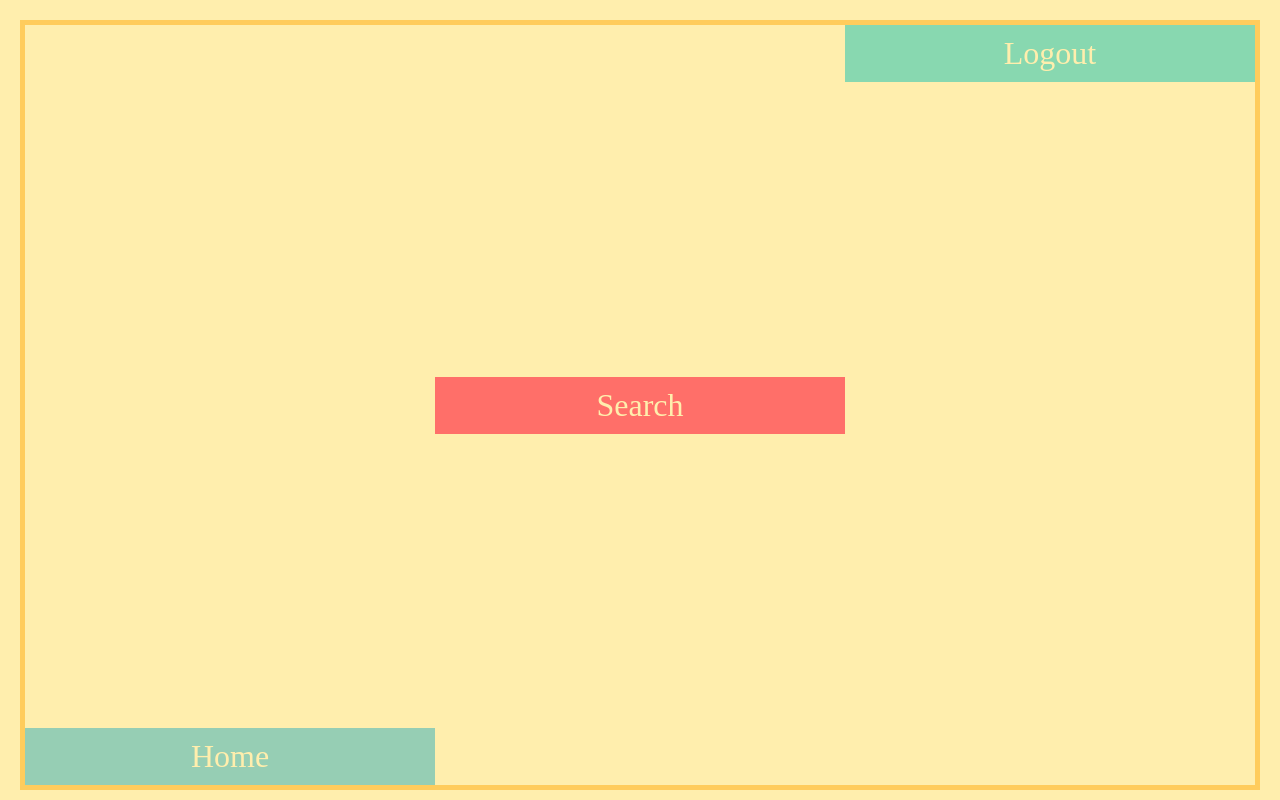
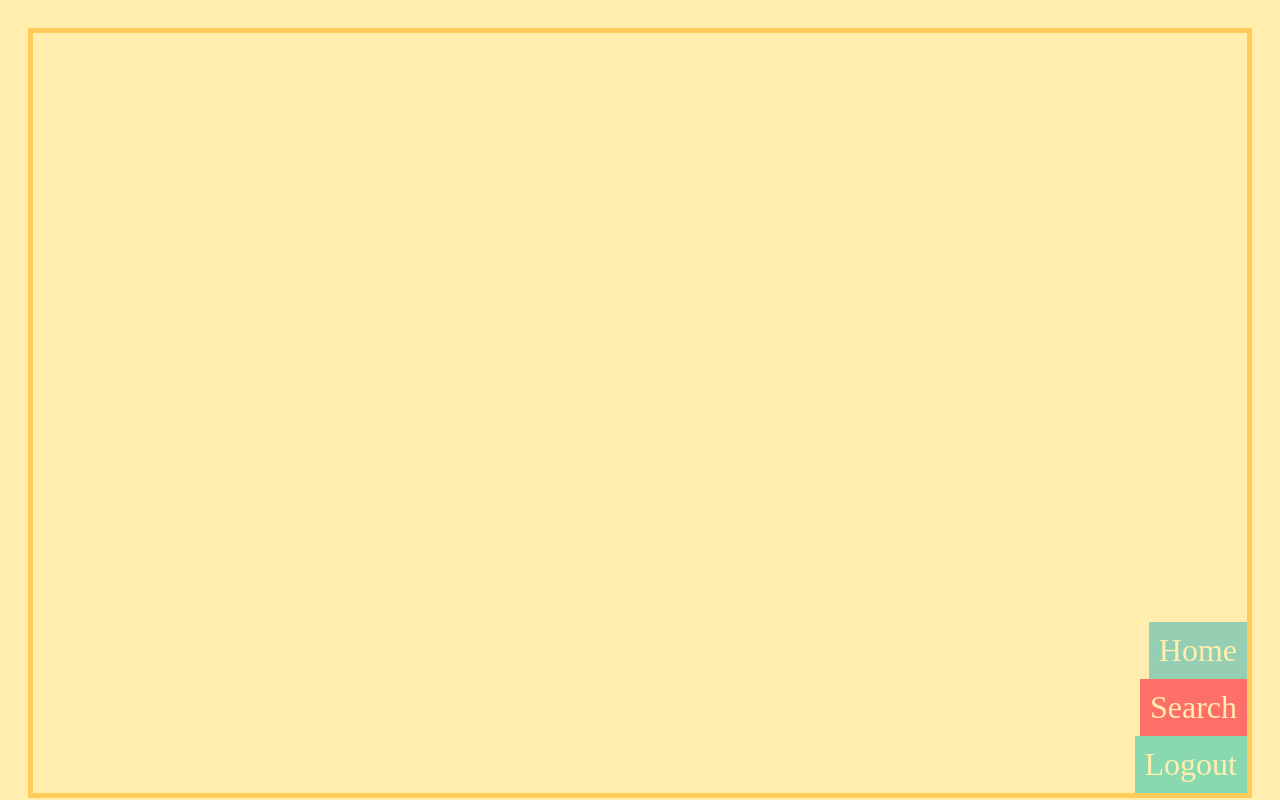
Before and after one commit to aa5hrita/frontend-CSS-Flexbox, a plain HTML site: page index.html in a window 1280 px wide. Drawn offline with Linux system fonts and the light colour scheme.

Commit message:
flex direction

```diff
--- a/basic.css
+++ b/basic.css
@@ -7,7 +7,9 @@
 
   html, body {
     background-color: #ffeead;
-    margin: 10px;
+    box-sizing: border-box;
+    height: 100%;
+    padding: 10px;
   }
 
   .container > div:nth-child(1) {
--- a/index.css
+++ b/index.css
@@ -1,18 +1,17 @@
 .container {
     border: 5px solid #ffcc5c;
     display: flex;
-    flex-direction: row; /* top to bottom */
+    flex-direction: column; /* top to bottom */
     /* flex-direction: row; left to right */
     justify-content: flex-end; /* defines how the content of the element is positioned across the main axis */
     /* options: flex-start flex-end center space-around space-between space-evenly */
     height: 100%;
-    align-items: center;
+    align-items: flex-end;
 }
-
+/*
 .home {
     margin-right: auto;
 }
-
 .logout {
     align-self: flex-start;
 }
@@ -20,9 +19,9 @@
     align-self: flex-end;
 }
 .container > div {
-    flex: 1;
-    /* flex-grow, flex-shrink, flex-basis )*/
+    flex: 1;   flex-grow, flex-shrink, flex-basis
 }
+*/
 /*
 .container > .search {
     flex: 2;
```
